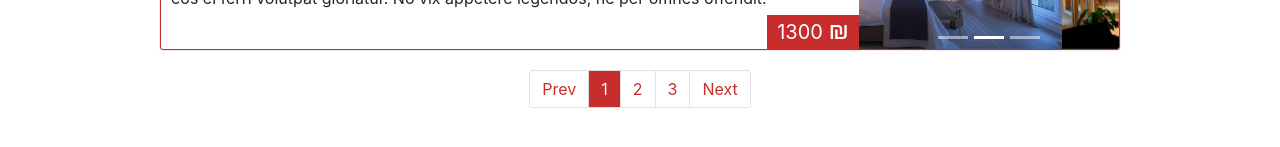
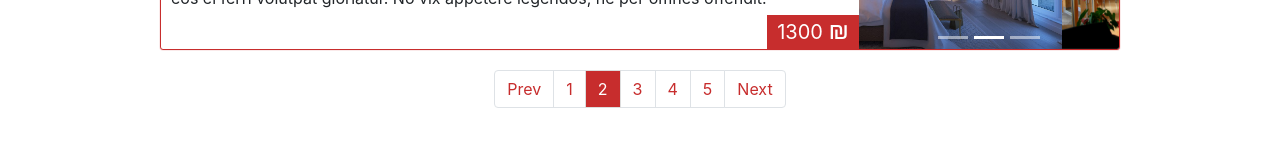
Before and after one commit to TechnionYearlyProject/Roommates, a Vue app in the folder views/: page /#/ in a window 1280 px wide. Shown: the part 475-622 px from the top of the page. Built offline with nearby package versions, Linux system fonts and the light colour scheme.

Commit message:
Main Page: Separating pagination to a separate component (#110)

```diff
--- a/views/src/components/MainPage.vue
+++ b/views/src/components/MainPage.vue
@@ -14,13 +14,11 @@
         </div>
 
         <div id="search-results-pagination">
-            <ul class="pagination">
-                <li class="page-item"><a class="page-link" href="#">Prev</a></li>
-                <li class="page-item active"><a class="page-link" href="#">1</a></li>
-                <li class="page-item"><a class="page-link" href="#">2</a></li>
-                <li class="page-item"><a class="page-link" href="#">3</a></li>
-                <li class="page-item"><a class="page-link" href="#">Next</a></li>
-            </ul>
+            <pagination
+                :start="1"
+                :end="5"
+                :current="2"
+            ></pagination>
         </div>
     </div>
 </template>
@@ -28,12 +26,14 @@
 <script>
     import SearchBox from './SearchBox';
     import ApartmentSearchItem from './ApartmentSearchItem'
+    import Pagination from "./Pagination";
 
     export default {
         name: "main-page",
         components: {
             SearchBox,
-            ApartmentSearchItem
+            ApartmentSearchItem,
+            Pagination
         },
         data() {
             return {
@@ -77,7 +77,7 @@
         margin-top: 50px;
     }
 
-    #search-results > ul {
+    #search-results ul {
         margin: 0;
         padding: 0;
     }
@@ -86,18 +86,4 @@
         margin-top: 20px;
         text-align: center;
     }
-
-    #search-results-pagination .pagination {
-        display: inline-flex;
-    }
-
-    #search-results-pagination a {
-        color: #c72d2d;
-    }
-
-    #search-results-pagination .active a {
-        background-color: #c72d2d;
-        color: #fff;
-        border: 1px solid #ddd;
-    }
 </style>
--- /dev/null
+++ b/views/src/components/Pagination.vue
@@ -0,0 +1,32 @@
+<template>
+    <ul class="pagination">
+        <li class="page-item" v-if="current != start"><a class="page-link" href="#">Prev</a></li>
+        <li v-for="p in (end - start + 1)"
+            :class="{ 'page-item': true, active: current == p - 1 + start }"
+        ><a class="page-link" href="#">{{ p - 1 + start }}</a></li>
+        <li class="page-item" v-if="current != end"><a class="page-link" href="#">Next</a></li>
+    </ul>
+</template>
+
+<script>
+    export default {
+        name: "pagination",
+        props: [ 'start', 'end', 'current' ]
+    }
+</script>
+
+<style scoped>
+    .pagination {
+        display: inline-flex;
+    }
+
+    a {
+        color: #c72d2d;
+    }
+
+    .active a {
+        background-color: #c72d2d !important;
+        color: #fff !important;
+        border: 1px solid #ddd !important;
+    }
+</style>
```
